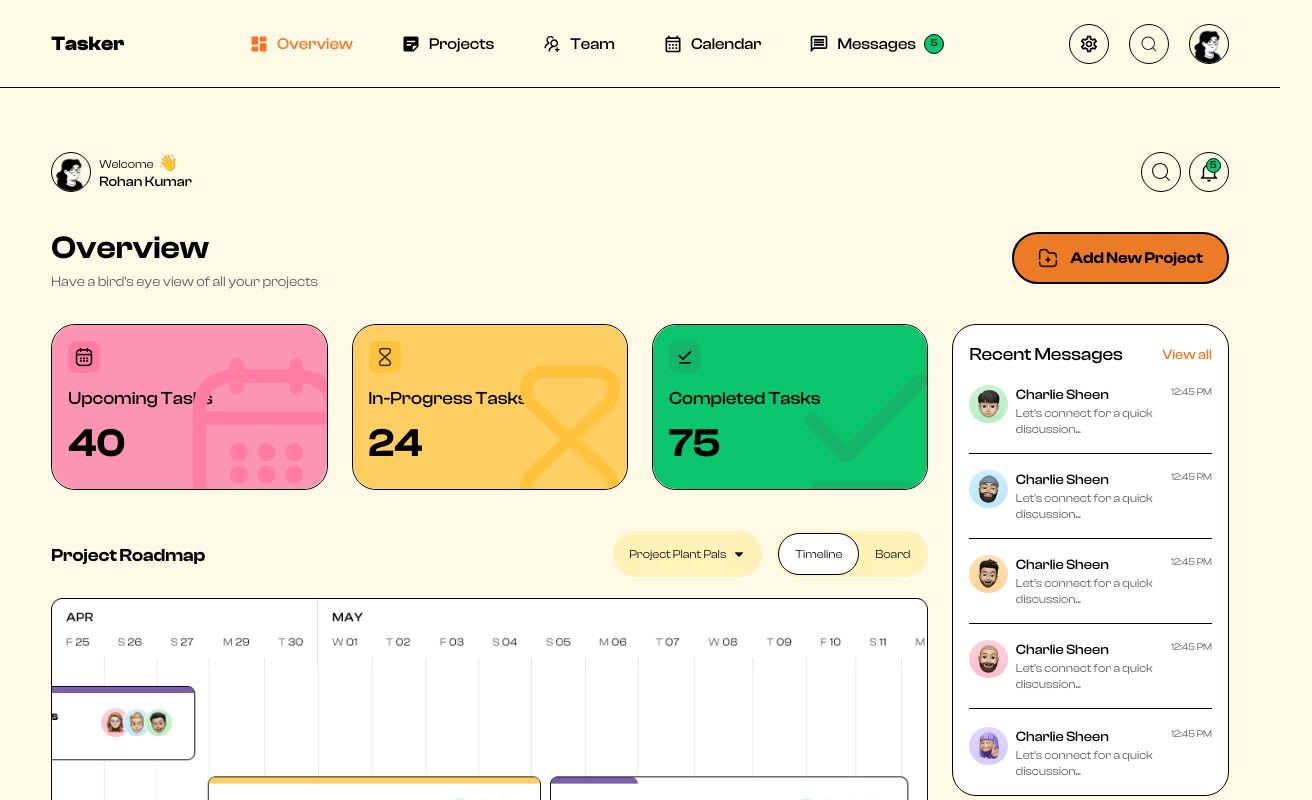
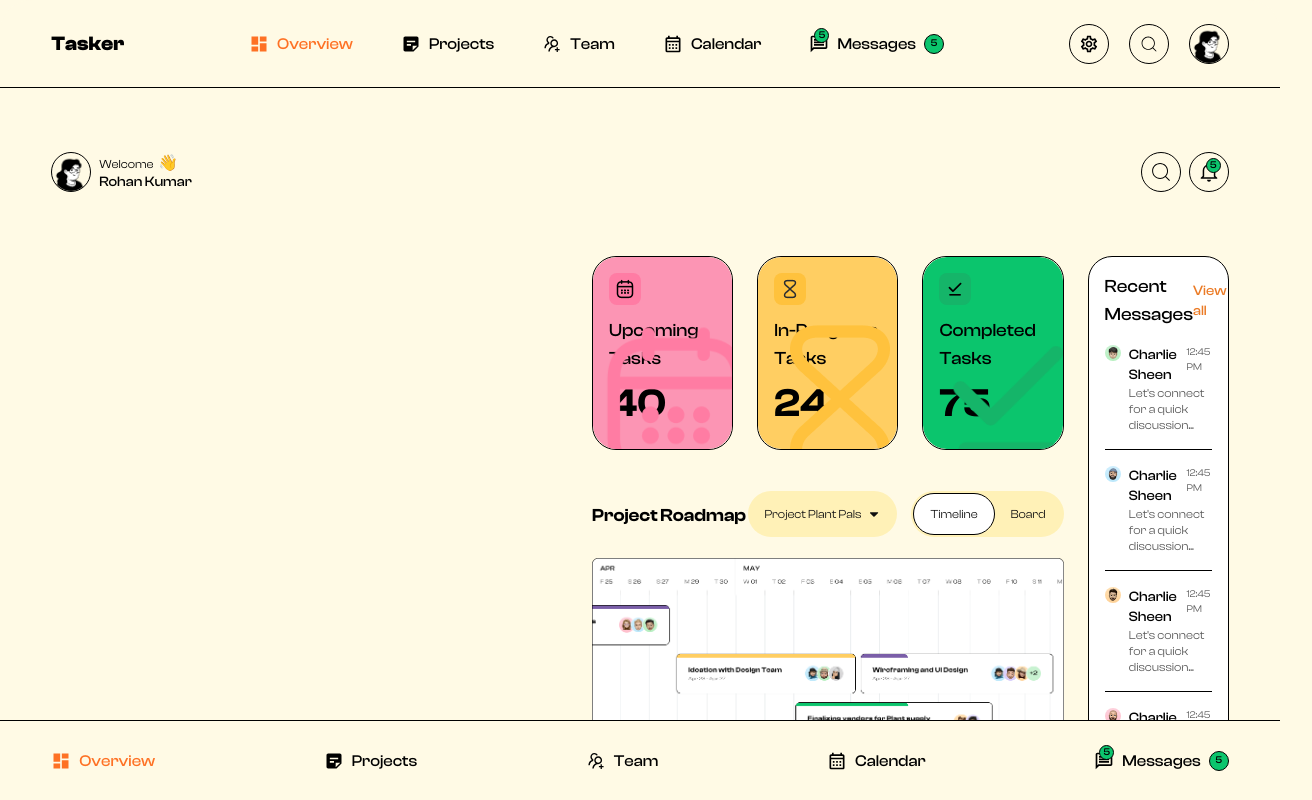
Before and after one commit to six-shot/Neubrutal-Dashboaard, a Next.js app: page /dashboard in a window 1280 px wide. Shown: the top 800 px of the page, 1312 px wide, since content can reach past the window. Built offline with nearby package versions, Linux system fonts and the light colour scheme.

Commit message:
settings modal

```diff
--- /dev/null
+++ b/app/dashboard/bottomnav/index.js
@@ -0,0 +1,62 @@
+
+import {
+  MdDashboard,
+  MdStickyNote2,
+  MdOutlineMessage,
+  MdOutlineCalendarMonth,
+  MdOutlineSettings,
+} from "react-icons/md";
+import { AiOutlineUsergroupAdd } from "react-icons/ai";
+import React from "react";
+import HeaderLink from "../header/headerlinks/headerLinks";
+
+export default function BottomNav() {
+  const headerItems = [
+    {
+      title: "Pages",
+      list: [
+        {
+          title: "Overview",
+          path: "/dashboard",
+          icon: <MdDashboard />,
+        },
+        {
+          title: "Projects",
+          path: "/projects",
+          icon: <MdStickyNote2 />,
+        },
+        {
+          title: "Team",
+          path: "/team",
+          icon: <AiOutlineUsergroupAdd />,
+        },
+        {
+          title: "Calendar",
+          path: "/calendar",
+          icon: <MdOutlineCalendarMonth />,
+        },
+        {
+          title: "Messages",
+          path: "/messages",
+          icon: <MdOutlineMessage />,
+          number: "5",
+        },
+      ],
+    },
+  ];
+  return (
+    <div>
+      <nav className="">
+        <ul className="w-full h-[10vh] bg-[#FFFAE5] border-t-[1px] border-black flex items-center px-[4%]">
+          {headerItems.map((menu) => (
+            <li key={menu.title} className="flex justify-between w-full">
+              {menu.list.map((item) => (
+                <HeaderLink item={item} key={item.title} />
+              ))}
+            </li>
+          ))}
+        </ul>
+      </nav>
+    </div>
+  );
+}
--- a/app/dashboard/header/headerlinks/headerLinks.js
+++ b/app/dashboard/header/headerlinks/headerLinks.js
@@ -8,14 +8,26 @@ const HeaderLink = ({ item }) => {
   return (
     <Link
       href={item.path}
-      className={`flex items-center gap-2  ${
+      className={`  flex items-center gap-2  ${
         pathname === item.path && "text-[#FE7124]"
       }`}
     >
-      <h5 className="text-xl">{item.icon}</h5>
-      <h5 className="text-base font-clash_medium">{item.title}</h5>
+      <span className="relative">
+        <h5 className="text-xl">{item.icon}</h5>
+        {item.number ? (
+          <h6 className="absolute -top-[6px] right-0 font-clash_medium border border-black text-[10px] w-[15px] h-[15px] flex justify-center items-center rounded-full bg-[#0BC56D]">
+            5
+          </h6>
+        ) : (
+          ""
+        )}
+      </span>
+
+      <h5 className=" text-base font-clash_medium sm:flex hidden">
+        {item.title}
+      </h5>
       {item.number ? (
-        <h5 className=" font-clash_medium border border-black text-[10px] w-[20px] h-[20px] flex justify-center items-center rounded-full bg-[#0BC56D]">
+        <h5 className=" sm:flex hidden  font-clash_medium border border-black text-[10px] w-[20px] h-[20px]  justify-center items-center rounded-full bg-[#0BC56D]">
           {item.number}
         </h5>
       ) : (
--- a/app/dashboard/layout.js
+++ b/app/dashboard/layout.js
@@ -1,3 +1,4 @@
+import BottomNav from "./bottomnav";
 import Header from "./header";
 import bgg from "@/public/mask.png"
 const style = {
@@ -15,7 +16,7 @@ const style = {
 const Layout = ({ children }) => {
   return (
     // <div className="px-[3%] py-[3%] bg-black" style={style.bg}>
-    <div>
+    <div className="relative">
       <div className="max-w-[1440px] mx-auto">
         <div className="w-full h-full    bg-[#FFFAE5]">
           <div className="w-full h-screen bg-[#FFFAE5] rounded-[32px]">
@@ -24,6 +25,9 @@ const Layout = ({ children }) => {
           </div>
         </div>
       </div>
+        <div className="fixed z-10 bottom-0  w-full">
+        <BottomNav/>
+      </div>
     </div>
   );
 };
--- a/app/dashboard/page.js
+++ b/app/dashboard/page.js
@@ -16,7 +16,7 @@ import Task from "../components/dashboard/tasks";
 
 const Overview = () => {
   return (
-    <div className="px-[4%]  pt-8">
+    <div className="px-[4%] sm:flex hidden  sm:pt-8">
       <div className="w-full flex sm:flex-row flex-col justify-between sm:items-center">
         <div>
           <h4 className="font-clash_semibold text-[32px]">Overview</h4>
```
